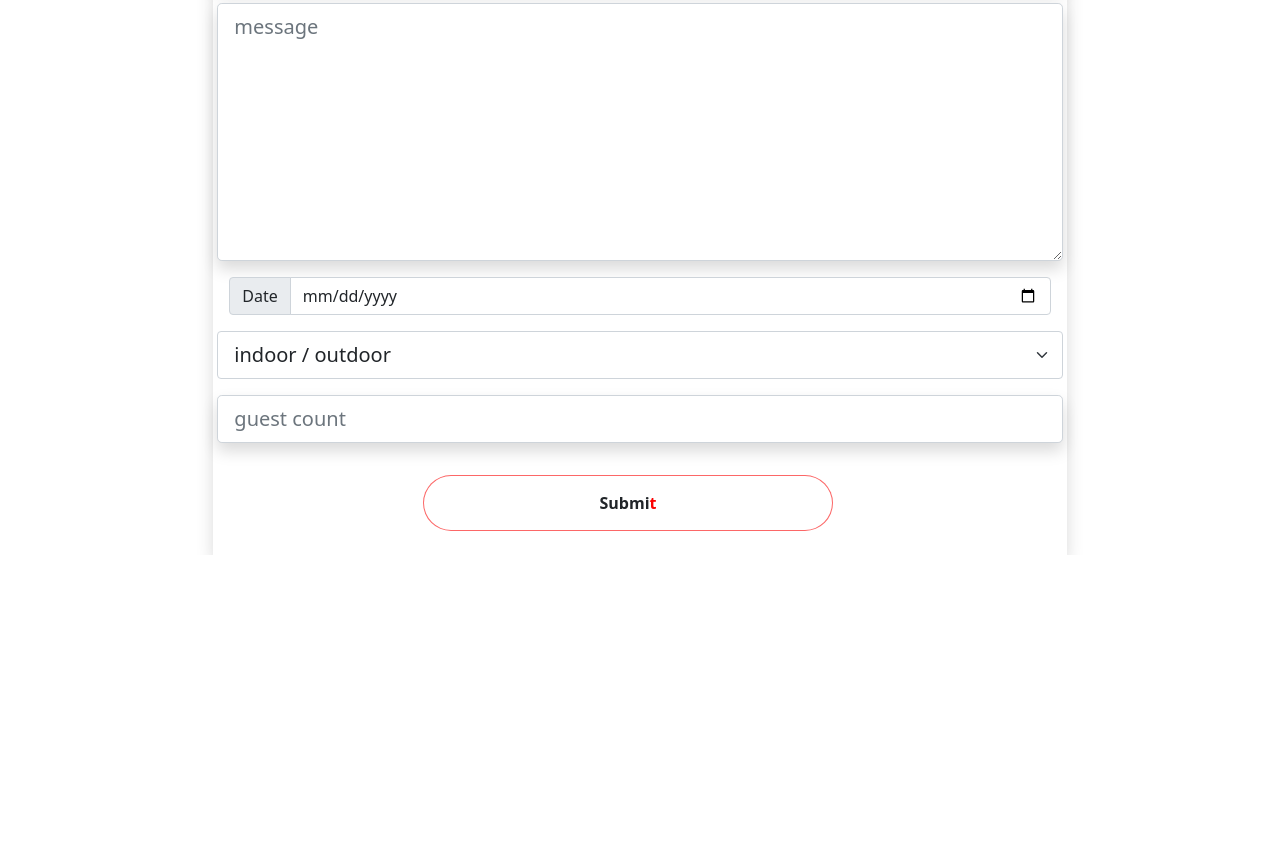
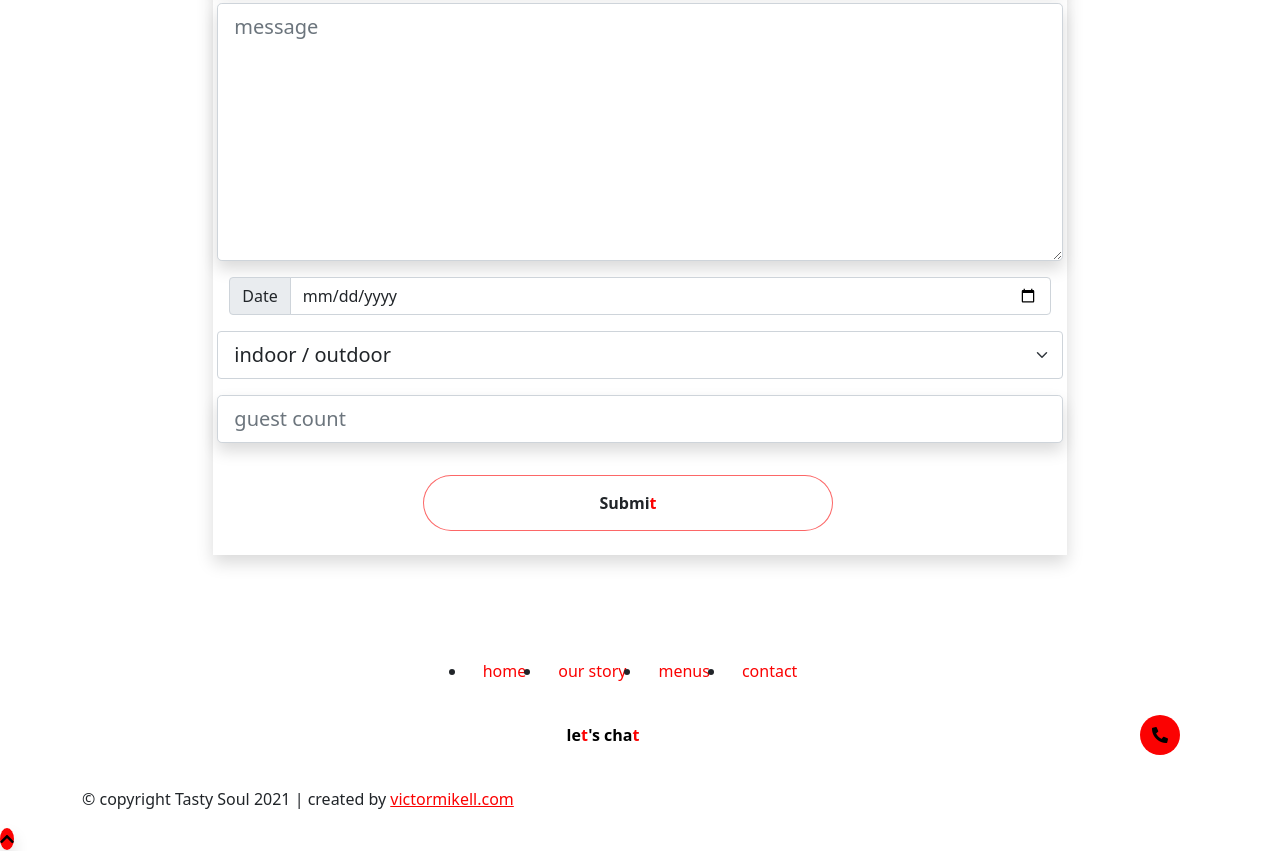
Before and after one commit to vmikell/tasty-soul, a website: page index.html in a window 1280 px wide. Shown: the part 1702-2553 px from the top of the page. Before the commit the page ends 2257 px from the top, so only its background shows below. Drawn offline with Linux system fonts and the light colour scheme.

Commit message:
Add files via upload

```diff
--- a/index.html
+++ b/index.html
@@ -149,7 +149,7 @@
   CONTACT SECTION STARTS HERE
 =============================
 -->
-  <section class="contact d-flex justify-content-center" id="contact">
+  <section class="contact d-flex justify-content-center pb-5" id="contact">
     <div class="col-12 col-lg-8 shadow p-3">
       <div class="form w-100 pb-2">
         <h4 class="display-4">con<span class="red-letter">t</span>act us</h4>
@@ -187,9 +187,44 @@
 
   <!--
 =============================
-  OUR STORY SECTION STARTS HERE
+  FOOTER SECTION STARTS HERE
 =============================
 -->
+
+<footer class="footer pt-5">
+  <div class="container">
+    <div class="row">
+      <ul class="d-flex justify-content-center">
+        <li class="nav-item">
+            <a class="nav-link active" aria-current="page" href="#">home</a>
+          </li>
+          <li class="nav-item">
+            <a class="nav-link active" href="#our-story">our s<span class="red-letter">t</span>ory</a>
+          </li>
+          <li class="nav-item">
+            <a class="nav-link active" href="#">menus</a>
+          </li>
+          <li class="nav-item">
+            <a class="nav-link active" href="#contact">con<span class="red-letter btn-red-letter">t</span>act</a>
+          </li>
+      </ul>
+      <div class="row justify-content-center mb-4">
+        <button type="button" class="rounded-pill btn-rounded footer-btn">
+          le<span class="red-letter btn-red-letter">t</span>'s cha<span class="red-letter btn-red-letter">t</span>
+          <span class="btn-span"><i class="fas fa-phone-alt"></i></span>
+        </button>
+      </div>
+      <p>&COPY; copyright Tasty Soul 2021 | created by <a href="https://victormikell.com">victormikell.com</a> </p>
+    </div>
+  </div>
+
+<!-- back to top button starts here -->
+
+<a href="#" class="shadow btn-primary rounded-circle back-to-top">
+    <i class="fas fa-chevron-up"></i>
+  </a>
+
+</footer>
 
 
   <!--
```
